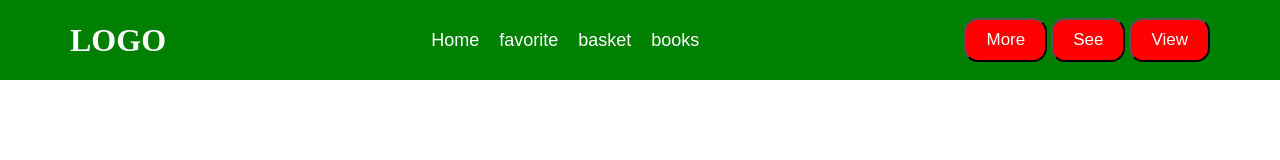
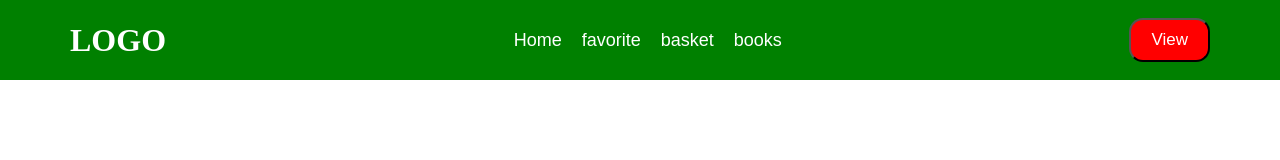
Before and after one commit to abdihalilovdev/exapmle, a plain HTML site: page index.html in a window 1280 px wide. Drawn offline with Linux system fonts and the light colour scheme.

Commit message:
deleted-btn

```diff
--- a/index.html
+++ b/index.html
@@ -23,9 +23,6 @@
                 <a href="#">books</a>
             </div>
             <div>
-
-                <button>More</button>
-                <button>See</button>
                 <button>View</button>
  </div>
         </div>
```
